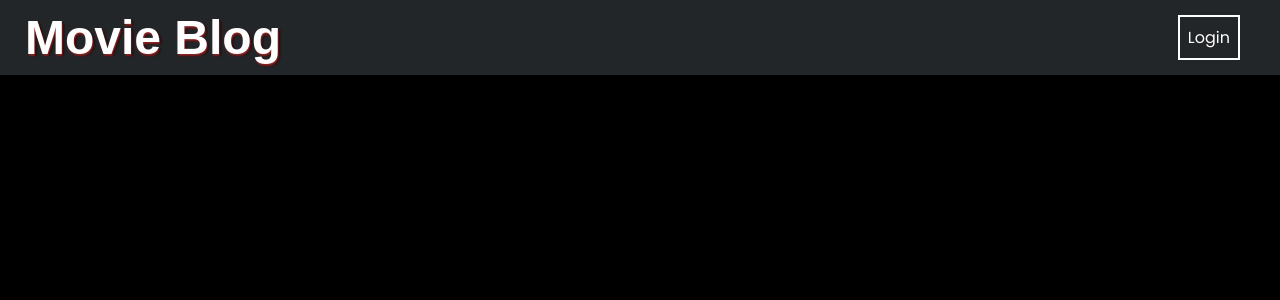
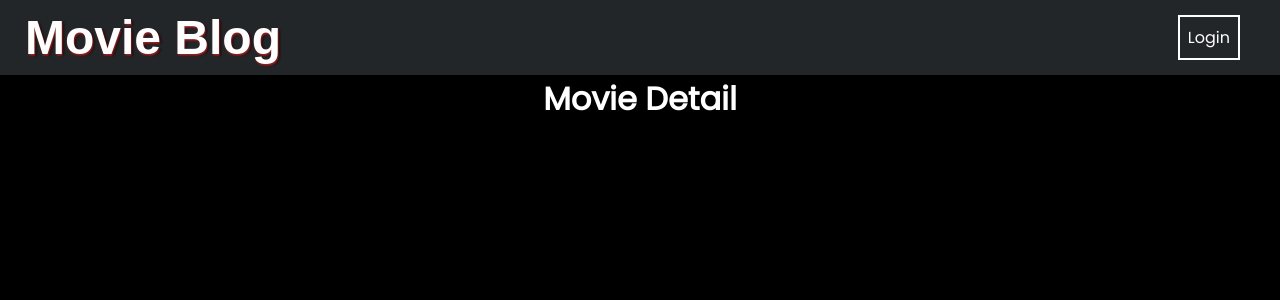
Before and after one commit to Jacob-Petersen-1/Movie-Library-Full-Stack-Demo, a React (Create React App) app in the folder frontend/: page /details/1 in a window 1280 px wide. Shown: the top 300 px of the page. Built offline with nearby package versions, Linux system fonts and the light colour scheme.

Commit message:
Added some changes to the pathing of the page

```diff
--- a/frontend/src/App.js
+++ b/frontend/src/App.js
@@ -6,6 +6,7 @@ import "./App.css";
 import HomePage from "./pages/HomePage/HomePage";
 import LoginPage from "./pages/LoginPage/LoginPage";
 import RegisterPage from "./pages/RegisterPage/RegisterPage";
+import MovieDetailPage from "./pages/MovieDetail/MovieDetail";
 
 // Component Imports
 import Navbar from "./components/NavBar/NavBar";
@@ -27,7 +28,7 @@ function App() {
             </PrivateRoute>
           }
         />
-        <Route path="/details/:imdbId"/>
+        <Route path="/details/:imdbId" element={<MovieDetailPage/>}/>
         <Route path="/register" element={<RegisterPage />} />
         <Route path="/login" element={<LoginPage />} />
       </Routes>
--- a/frontend/src/components/MovieCard/MovieCard.jsx
+++ b/frontend/src/components/MovieCard/MovieCard.jsx
@@ -18,7 +18,6 @@ const MovieCard = ({movie}) => {
             <Link to={`/details/${movie.imdbID}`}>
             <h1>{movie.Title}</h1>
             <img src={movie.Poster}/>
-
             </Link>
             <div className='container-movie-card'>
                 <ReviewCard movieID ={movie.imdbID} />
--- a/frontend/src/pages/MovieDetail/MovieDetail.js
+++ b/frontend/src/pages/MovieDetail/MovieDetail.js
@@ -3,7 +3,10 @@ import React from 'react';
 
 const MovieDetailPage = () => {
     return (
-        <h1>Movie Detail</h1>
+        <div className='container'>
+            <h1>Movie Detail</h1>
+
+        </div>
      );
 
 }
```
